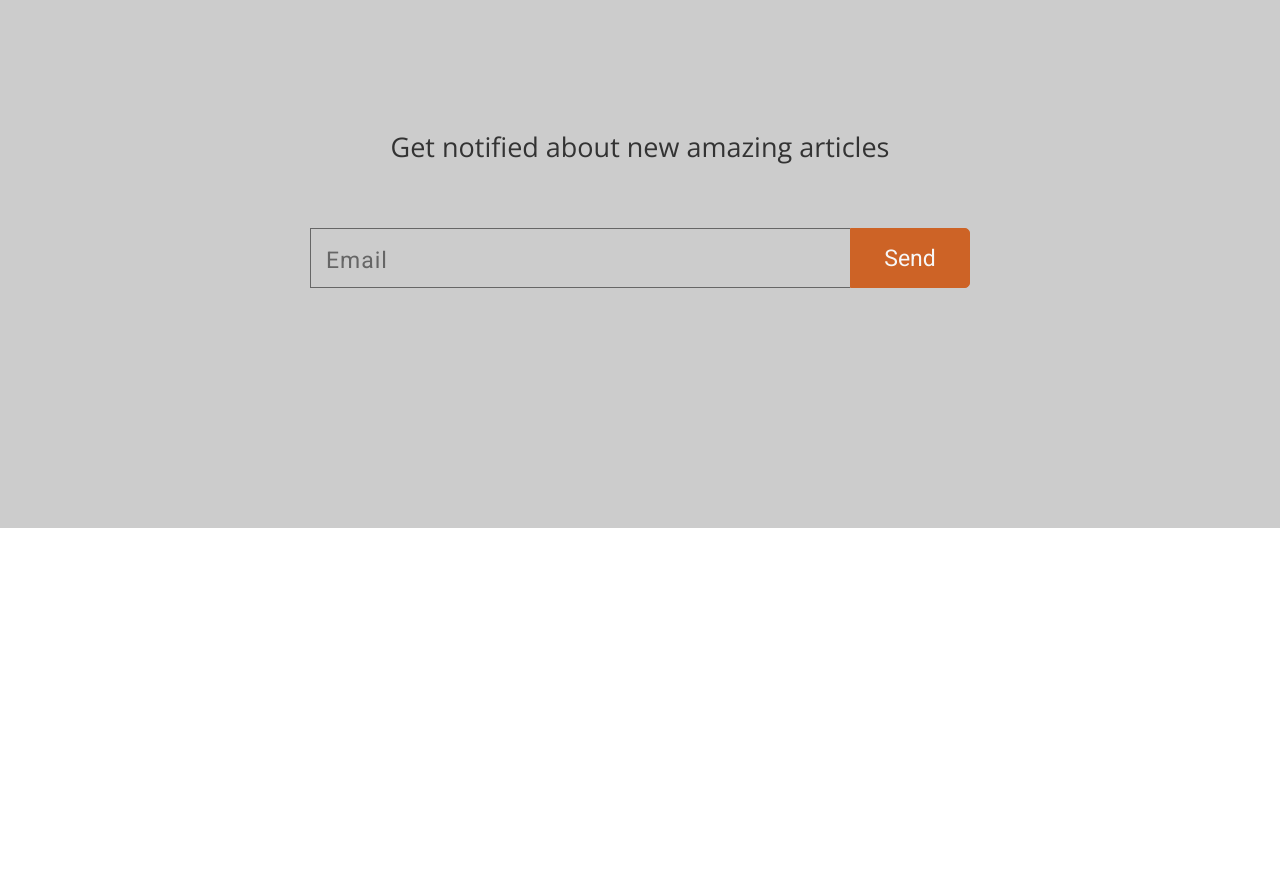
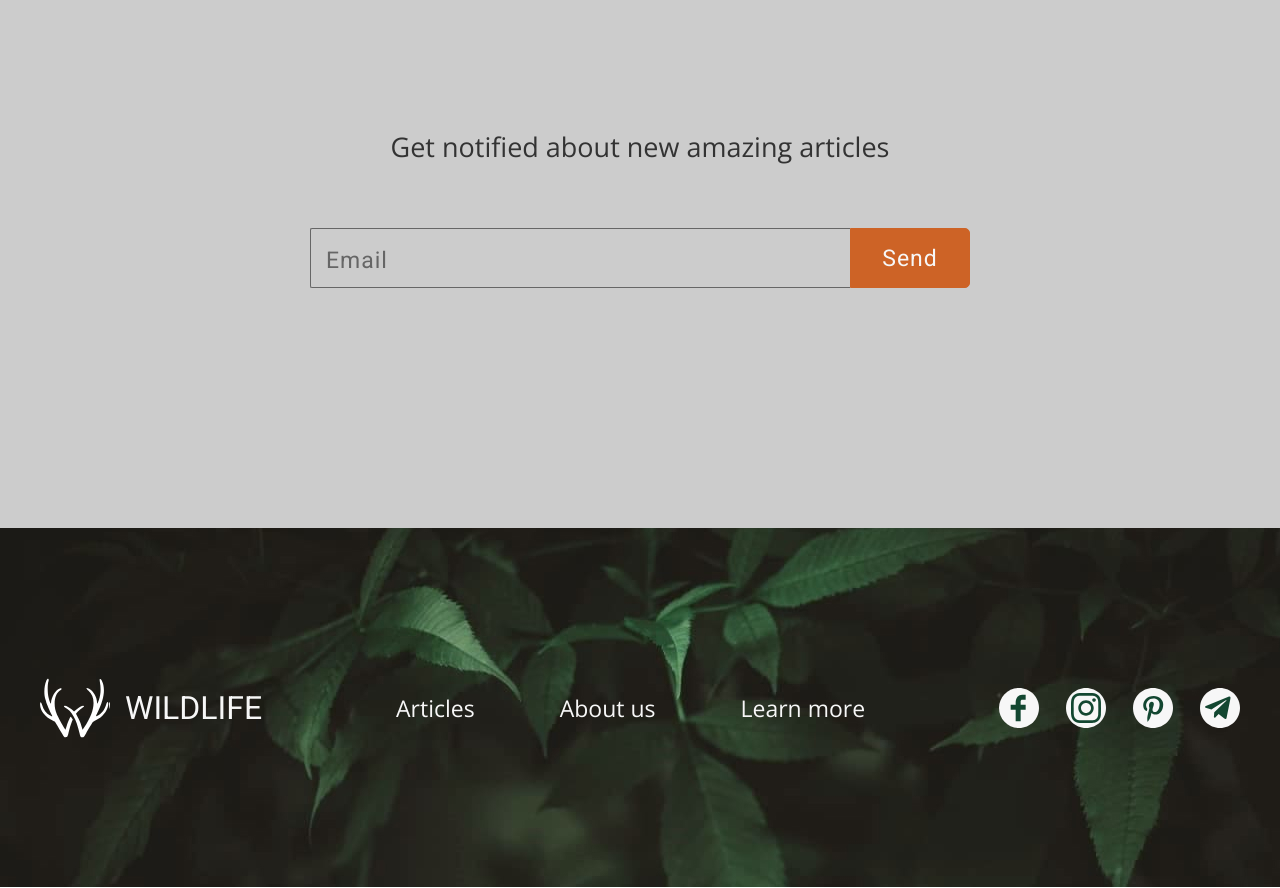
Before and after one commit to bulatovaa/wildlife, a plain HTML site: page index.html in a window 1280 px wide. Shown: the part 1620-2508 px from the top of the page. Before the commit the page ends 2148 px from the top, so only its background shows below. Drawn offline with nearby package versions, Linux system fonts and the light colour scheme.

Commit message:
feat: create footer

```diff
--- a/index.html
+++ b/index.html
@@ -77,5 +77,27 @@
             </form>
         </div>
     </section>
+
+    <footer class="footer">
+        <div class="container flex__wrapper">
+            <a href="#" class="logo footer__logo">
+                <span class="logo__icon"></span>
+                <span class="logo__title">Wildlife</span>
+            </a>
+            <nav class="footer__navigation">
+                <ul class="footer__list flex__wrapper">
+                    <li><a href="#" class="footer__link">Articles</a></li>
+                    <li><a href="#" class="footer__link">About us</a></li>
+                    <li><a href="#" class="footer__link">Learn more</a></li>
+                </ul>
+            </nav>
+            <div class="social flex__wrapper">
+                <span class="social__item facebook"></span>
+                <span class="social__item instagram"></span>
+                <span class="social__item print"></span>
+                <span class="social__item telegram"></span>
+            </div>
+        </div>
+    </footer>
 </body>
 </html>
--- a/style.css
+++ b/style.css
@@ -7,6 +7,7 @@ html {
     padding: 0;
     border: 0;
     text-decoration: none;
+    list-style: none;
     box-sizing: border-box;
 
     font-weight: normal;
@@ -264,6 +265,7 @@ body {
 
     background: space;
     border: 1px solid #666666;
+    border-radius: 2px 0px 0px 2px;
     border-right: none;
 }
 
@@ -287,4 +289,66 @@ body {
     line-height: 2.7rem;
     text-align: center;
     color: #F7F7F7;
+    letter-spacing: 1px;
 }
+
+.get-notified__button:hover {
+    cursor: pointer;
+    background: #E39128;
+    border: 1px solid #E39128;
+}
+
+.footer {
+    padding: 150px 0;
+    background: url("assets/img/backgrounds/footer-background.jpg") no-repeat;
+}
+
+.flex__wrapper {
+    display: flex;
+    justify-content: space-between;
+    align-items: center;
+}
+
+.footer__link {
+    font-family: "Open Sans", sans-serif;
+    font-size: 2.3rem;
+    line-height: 6rem;
+    color: #F7F7F7;
+}
+
+.footer__link:hover {
+    color: #CD6326;
+}
+
+.footer__list li {
+    margin-right: 85px;
+}
+
+.footer__list li:last-child {
+    margin-right: 0;
+}
+
+.social__item {
+    display: inline-block;
+    width: 40px;
+    height: 40px;
+    margin-right: 27px;
+    cursor: pointer;
+}
+
+.social__item:last-child {
+    margin-right: 0;
+}
+
+.facebook {
+    background: url("assets/img/socials/facebook.svg");
+}
+.instagram {
+    background: url("assets/img/socials/instagram.svg");
+}
+.print {
+    background: url("assets/img/socials/print.svg");
+}
+.telegram {
+    background: url("assets/img/socials/telegram.svg");
+}
```
Also changed, not shown: assets/img/backgrounds/footer-background.jpg (added), assets/img/socials/facebook.svg (added), assets/img/socials/instagram.svg (added), assets/img/socials/print.svg (added), assets/img/socials/telegram.svg (added).
